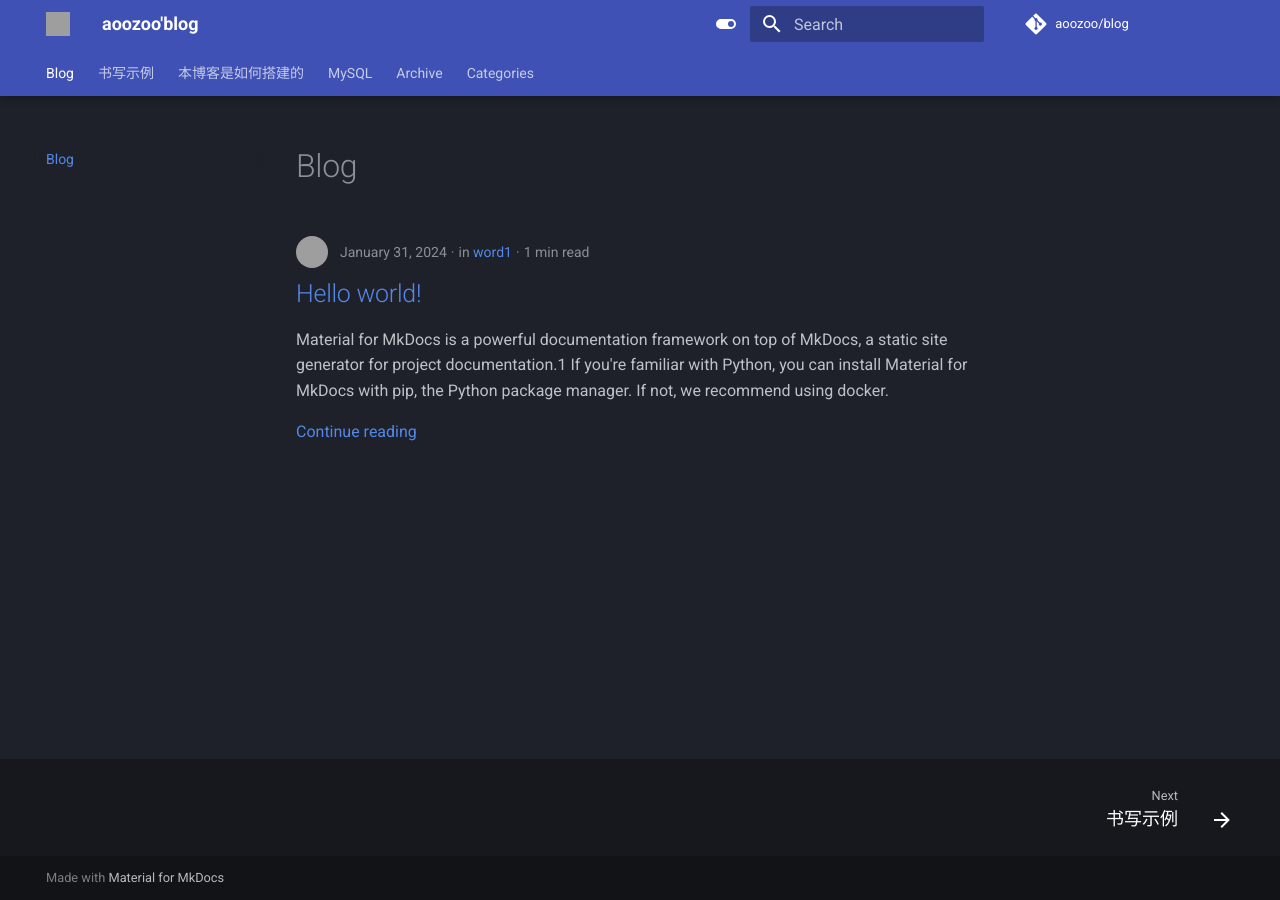
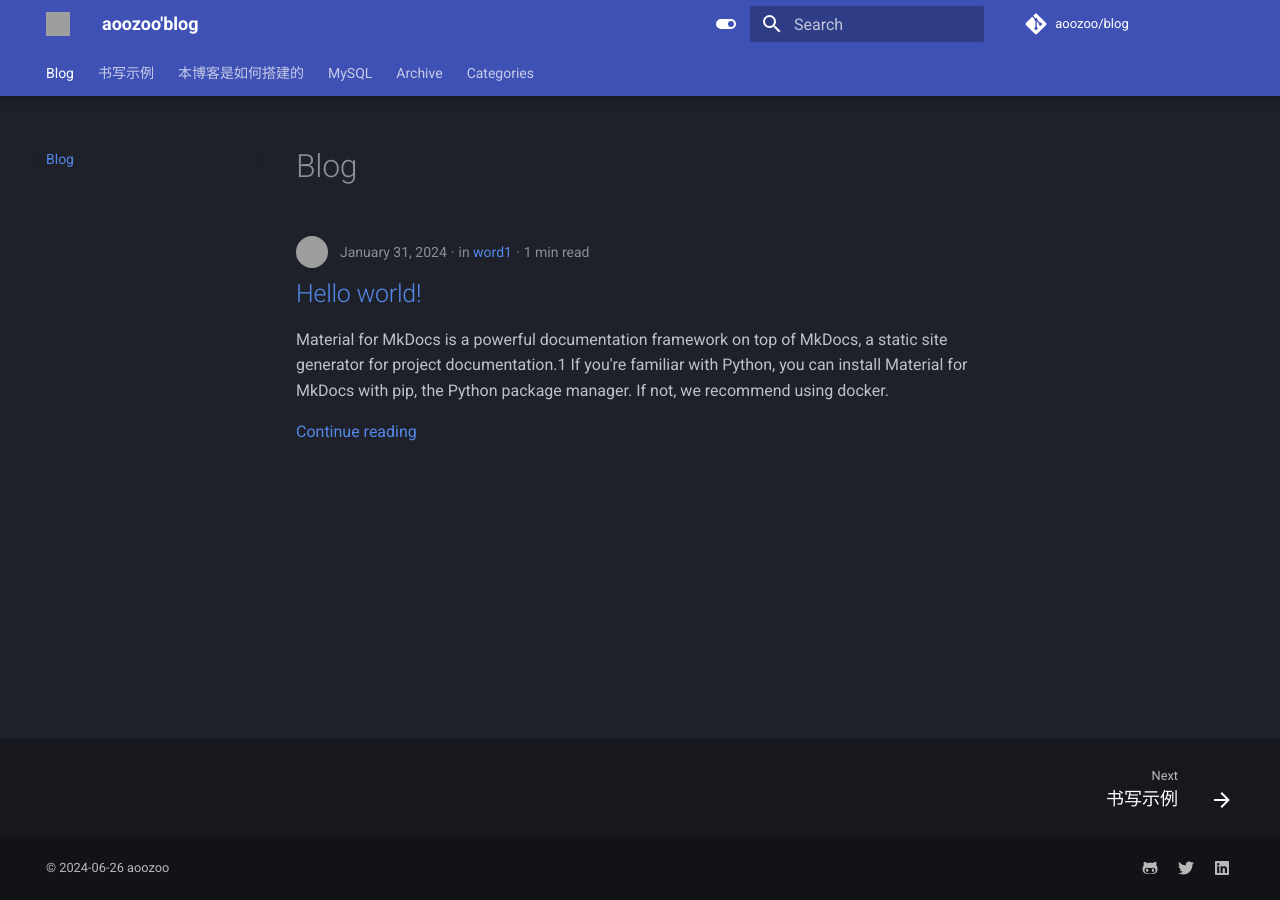
Before and after one commit to aoozoo/blog, an MkDocs documentation site: the page built from docs/index.md, in a window 1280 px wide. Built offline with MkDocs 1.6.1 and Material for MkDocs 9.7.7, drawn with Linux system fonts in a browser that asks for light colours; comment, search, counter and statistics services are not loaded; grey boxes are pictures that could not be loaded.

```diff
--- a/mkdocs.yml
+++ b/mkdocs.yml
@@ -71,6 +71,18 @@
       blog_dir: .
       authors: true
       post_url_format: "{slug}"
+      archive_date_format: MM/dd/yyyy
+  - social
+
+extra:
+  social:
+    - icon: fontawesome/brands/github-alt
+      link: hhttps://github.com/aoozoo
+    - icon: fontawesome/brands/twitter
+      link: hhttps://github.com/aoozoo
+    - icon: fontawesome/brands/linkedin
+      link: https://github.com/aoozoo
+  generator: false
 
 markdown_extensions:
   - admonition
@@ -92,5 +104,5 @@
   - pymdownx.tabbed:
       alternate_style: true
 
-# nav:
-#   - index.md
+copyright: |
+  &copy; 2024-06-26 <a href="ttps://github.com/aoozoo/blog"  target="_blank" rel="noopener">aoozoo</a>
```
